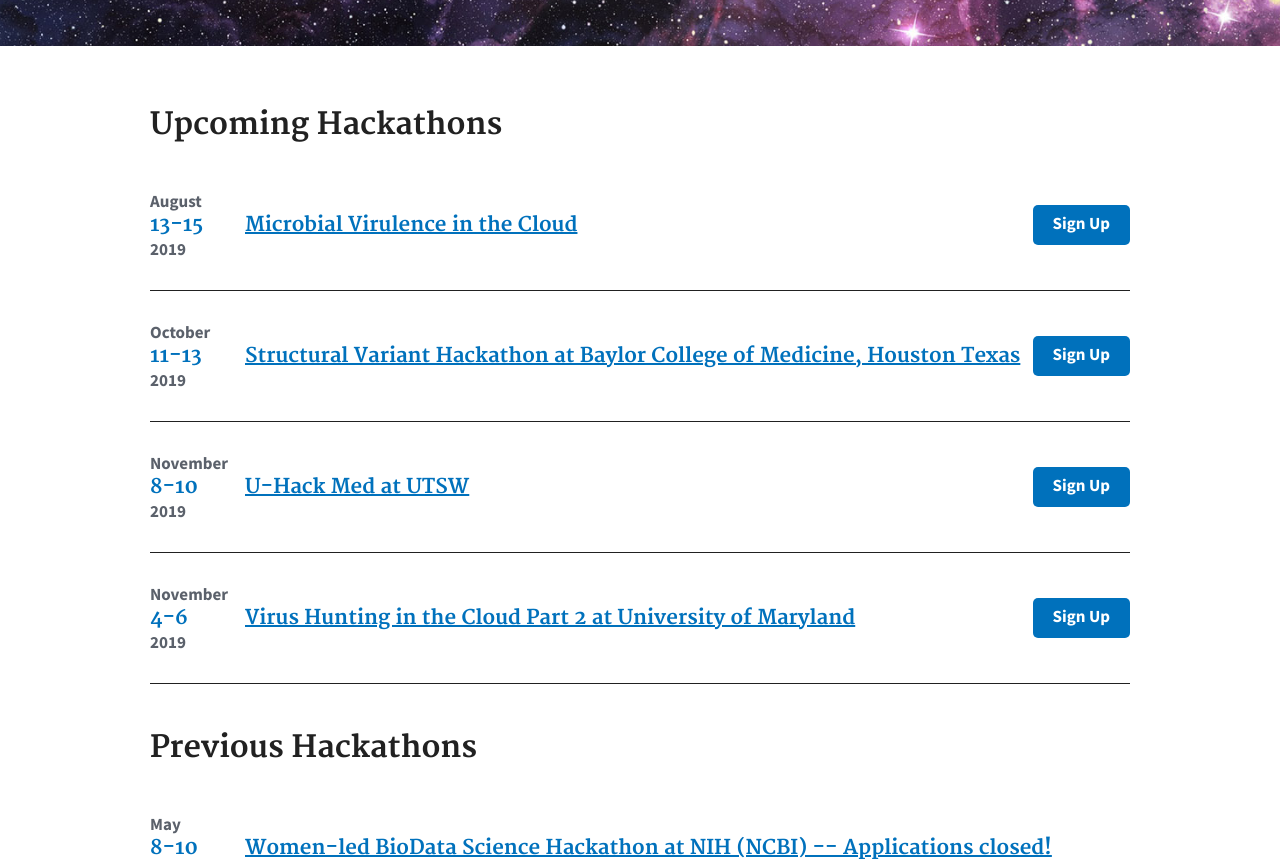
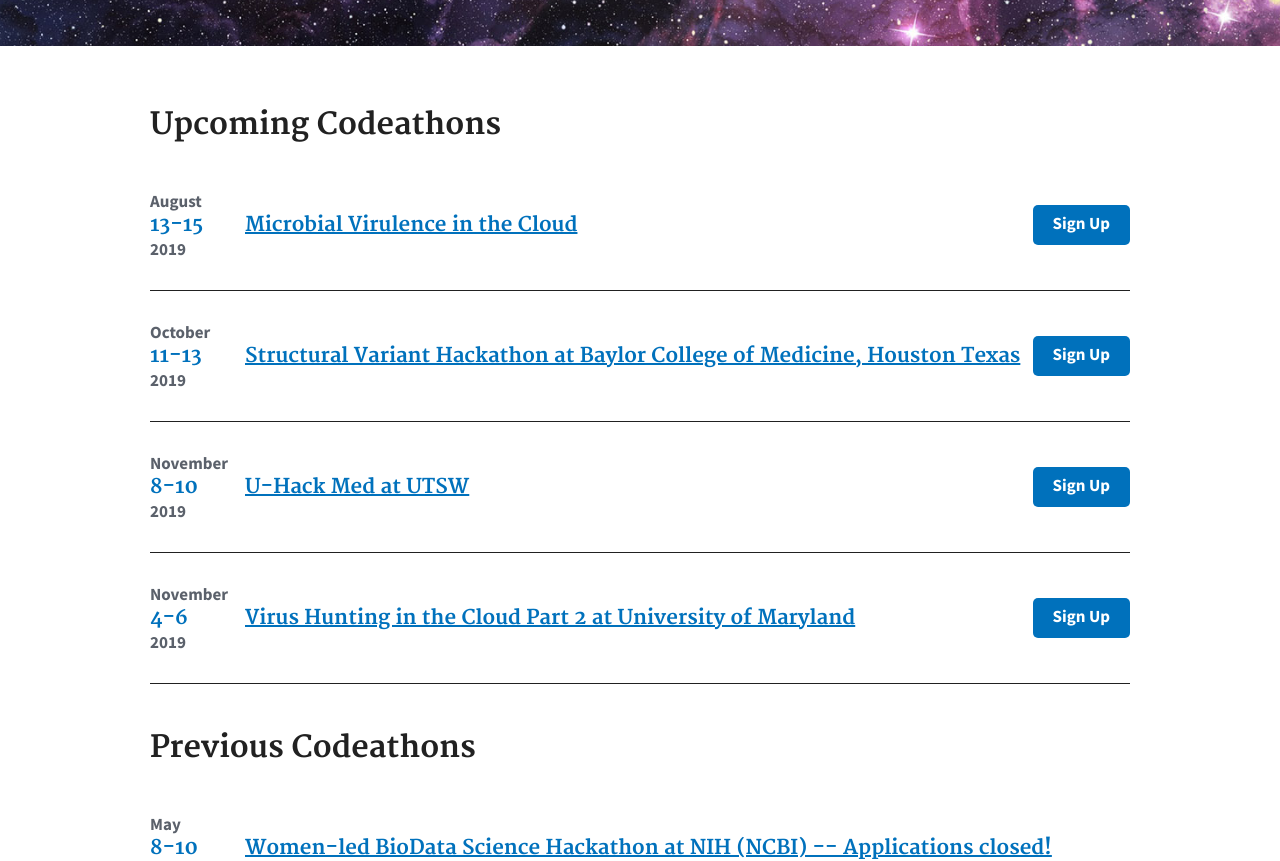
Before and after one commit to NCBI-Codeathons/ncbi-codeathons.github.io, a Jekyll site: the page built from index.md, in a window 1280 px wide and 1400 px high, scrolled down 317 px. Shown: the part 154-1015 px from the top of the window. Built offline with Jekyll 4.4.1, drawn with Linux system fonts in a browser that asks for light colours; some of the changed text lies outside the part shown.

Commit message:
Removing the Hackathons name

```diff
--- a/index.md
+++ b/index.md
@@ -3,18 +3,18 @@ layout: default
 title: Home
 ---
 
-## Upcoming Hackathons
+## Upcoming Codeathons
 
 {% include upcoming-hackathon.html %}
 
 <button class="upcoming toggle">View More Events</button>
 
-## Previous Hackathons
+## Previous Codeathons
 
 {% include previous-hackathon.html %}
 
 
-## Hackathon Products
+## Codeathons Products
 
 {% include hackathon-products.html %}
 
```
